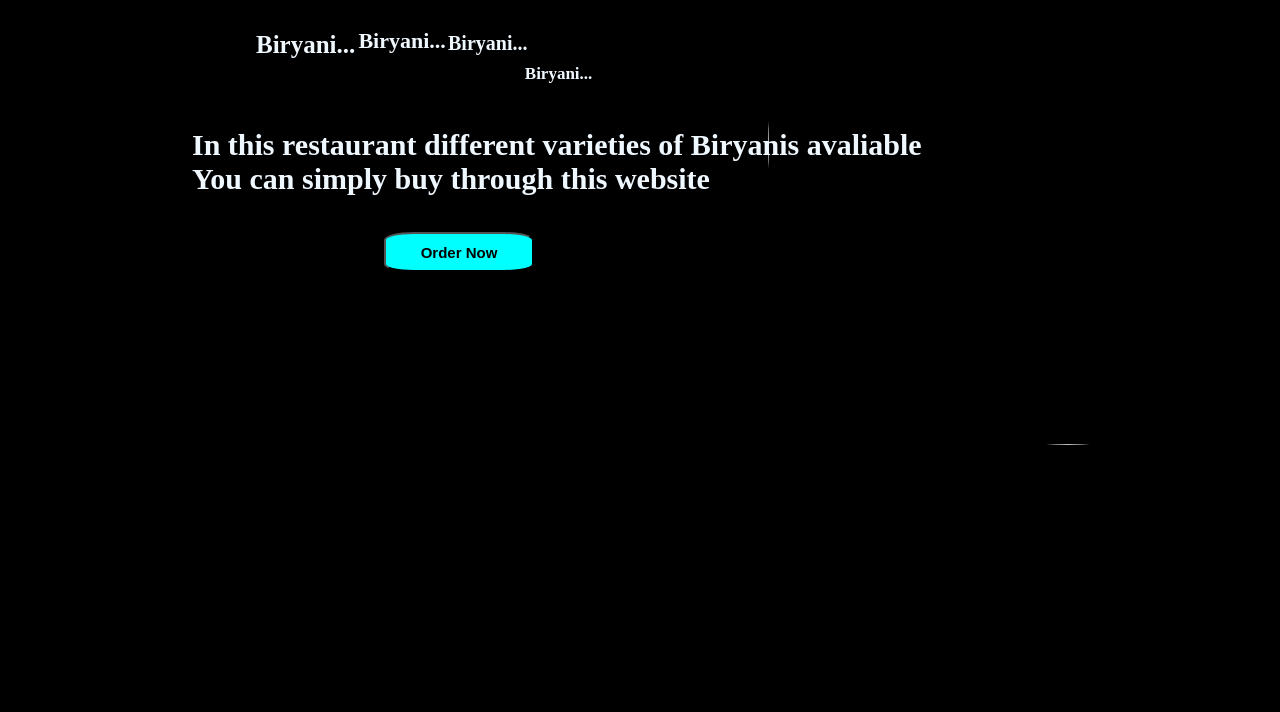
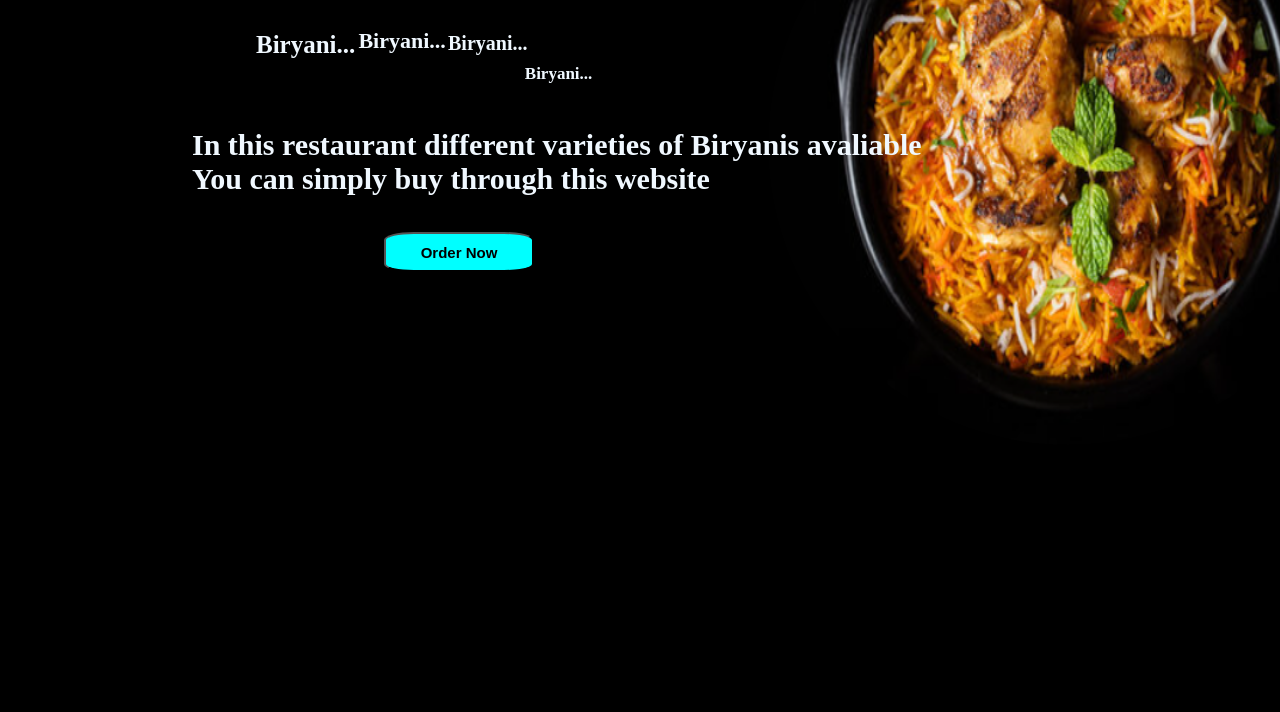
Before and after one commit to keerthi1722/Landing-page, a plain HTML site: page index.html in a window 1280 px wide. Shown: the part 266-978 px from the top of the page. Drawn offline with nearby package versions, Linux system fonts and the light colour scheme.

Commit message:
Update index.html

```diff
--- a/index.html
+++ b/index.html
@@ -20,7 +20,7 @@
             </ul>
     </header>
         <section id=home>
-            <img src="C:\Users\keert\Pictures\Screenshots\Screenshot 2024-08-24 182919.png" width="600" height="600">
+            <img src="Biryani.png" width="600" height="600">
             <h1><span>B</span>iryani</h1>
             <h2>Biryani...</h2>
             <h3>Biryani...</h3>
```
